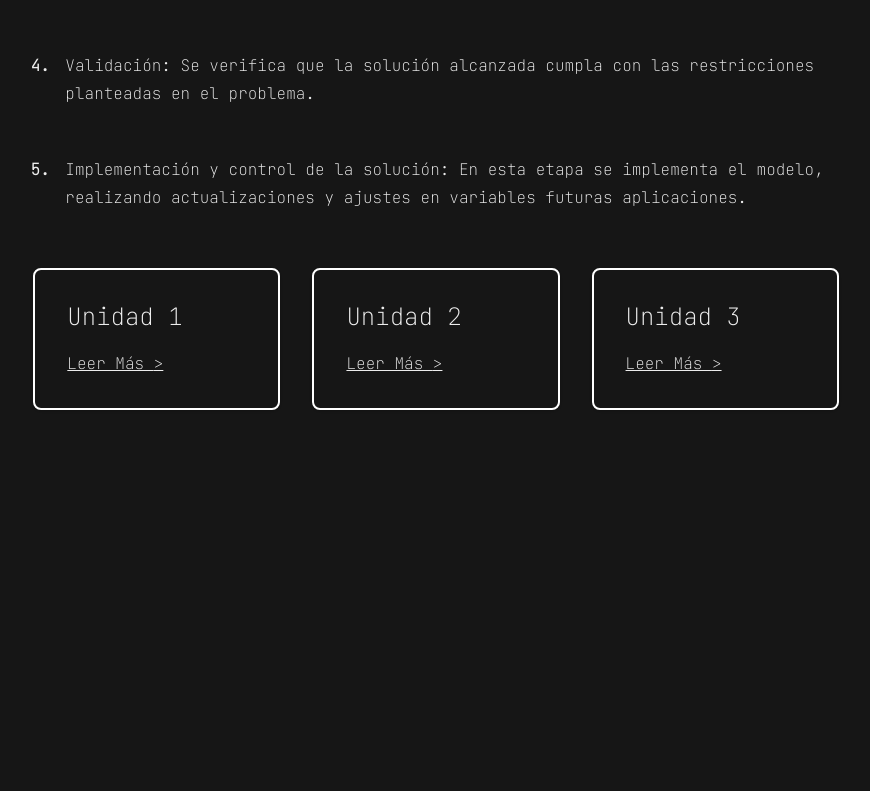
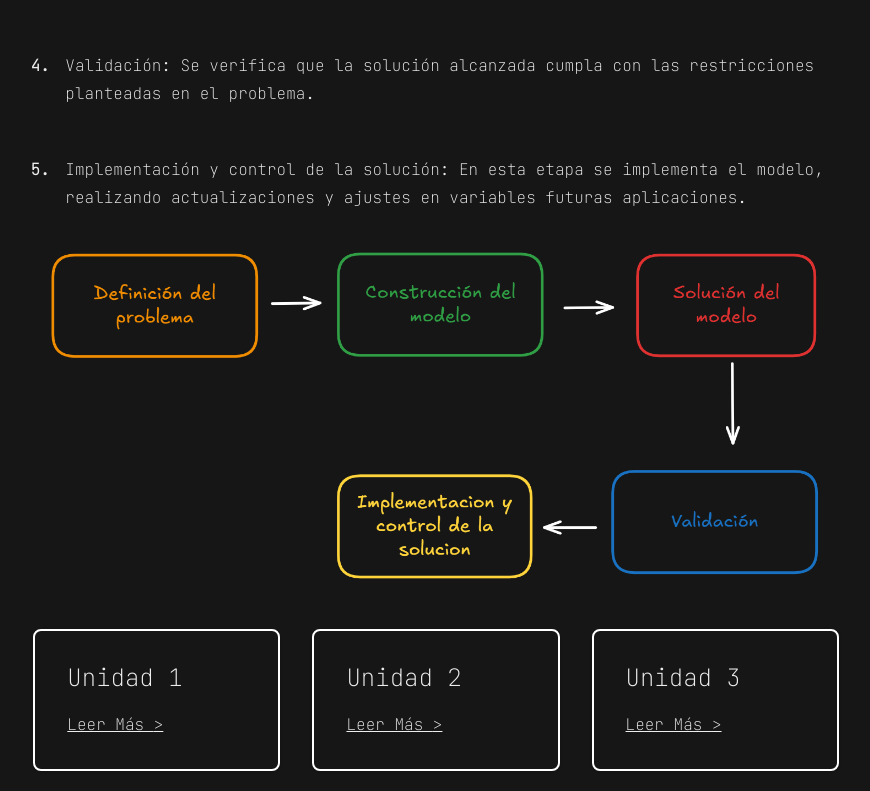
Before and after one commit to KORC-hub/portafolio_io, a Next.js app: page / in a window 1280 px wide. Shown: the part 1039-1830 px from the top of the page, without its empty margins (204-1074 px from the left). Before the commit the page ends 1469 px from the top, so only its background shows below. Built offline with nearby package versions, Linux system fonts and the light colour scheme.

Commit message:
add image to home page

```diff
--- a/src/app/page.tsx
+++ b/src/app/page.tsx
@@ -1,5 +1,6 @@
 "use client";
 
+import Image from "next/image";
 import { useState, useEffect } from "react";
 import TopicCard from "@/components/cards/TopicCard";
 import { Topic } from "@/models/Topic";
@@ -18,8 +19,7 @@ export default function Home() {
         ]);
 
         if (!topicsResponse.ok) throw new Error("No se pudo cargar los archivos JSON");
-                if (!markdownResponse.ok)
-                    throw new Error("No se pudo cargar los archivos Markdown");
+        if (!markdownResponse.ok) throw new Error("No se pudo cargar los archivos Markdown");
 
         const [topicsData, markdownText] = await Promise.all([
           topicsResponse.json(), // Convertir JSON
@@ -49,6 +49,13 @@ export default function Home() {
       <Markdown>{markdownElements[7]}</Markdown>
       <Markdown>{markdownElements[8]}</Markdown>
       <Markdown>{markdownElements[9]}</Markdown>
+      <Image
+        className="m-auto"
+        src="/image/operationResearchSteps.png"
+        width={800}
+        height={800}
+        alt="Tabla 1"
+      />
       <section className="sm:my-5 grid grid-cols-1 lg:grid-cols-3 gap-x-8 gap-y-4 px-6 border-white">
         {topicsArray.map((topic) => (
           <TopicCard key={topic.id} title={topic.title} link={topic.link}></TopicCard>
```
Lines whose indentation alone changed are shown as unchanged.
